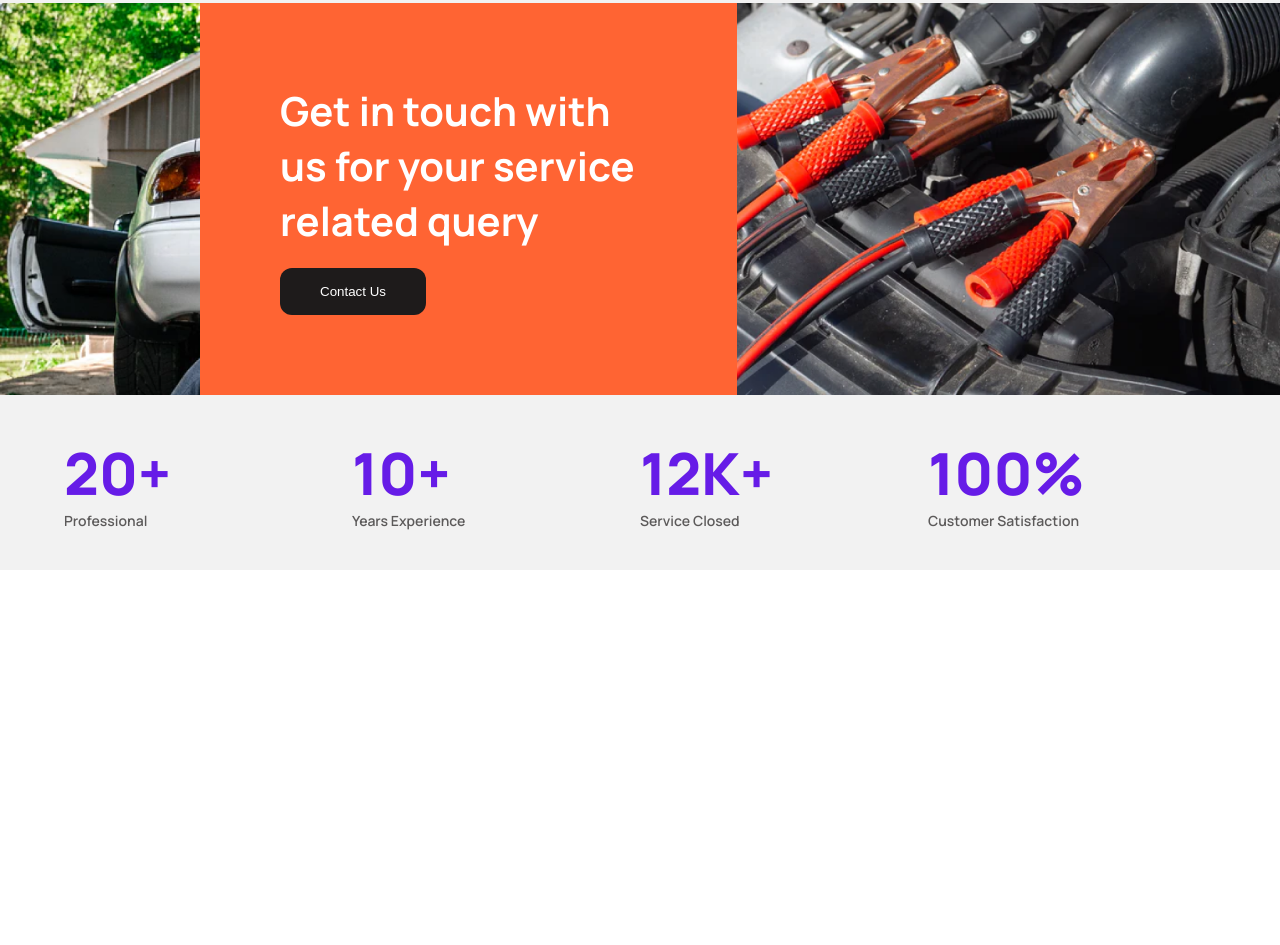
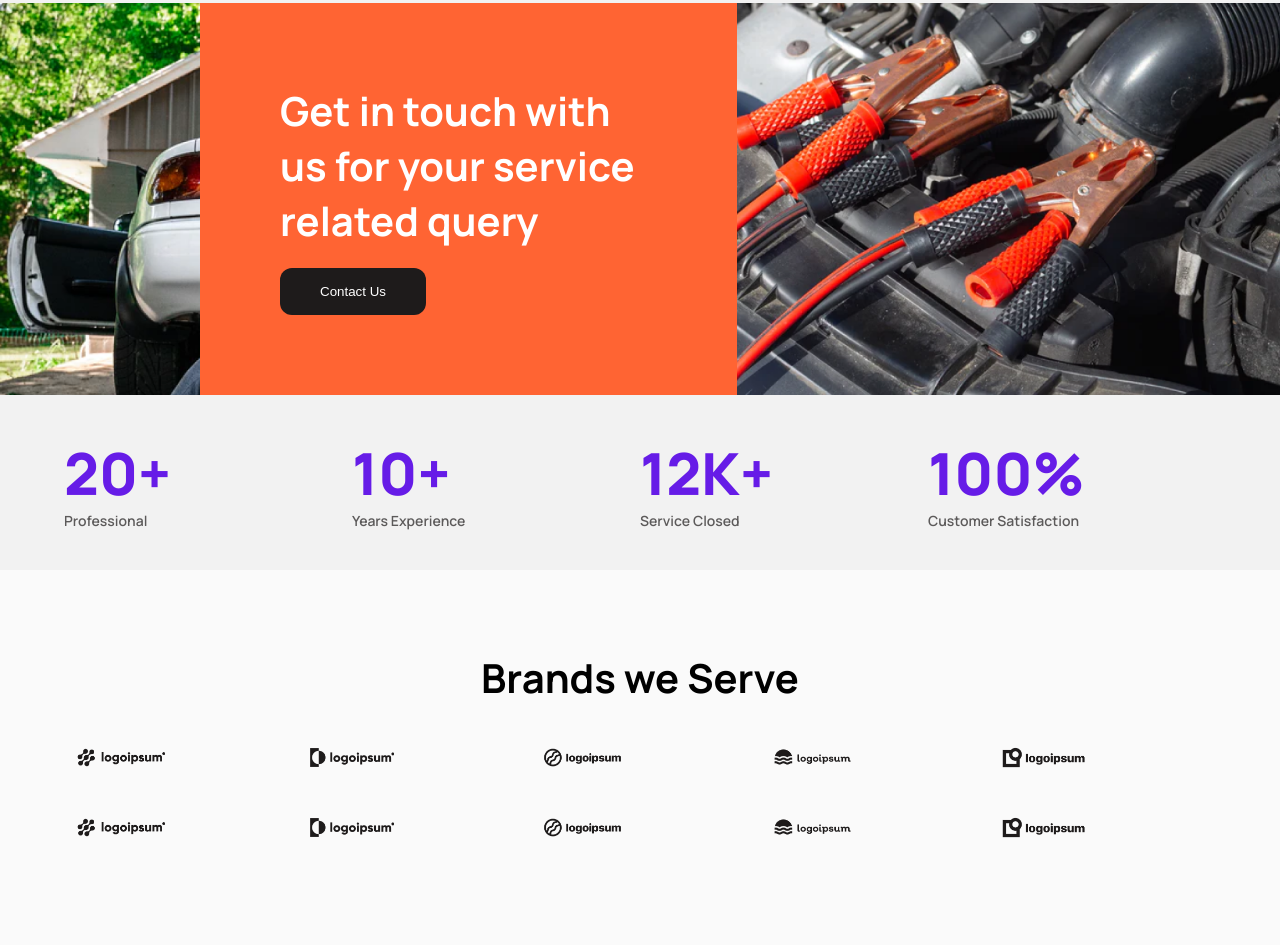
Before and after one commit to odomfavour/finsweett, a plain HTML site: page index.html in a window 1280 px wide. Shown: the part 3138-4083 px from the top of the page. Before the commit the page ends 3708 px from the top, so only its background shows below. Drawn offline with Linux system fonts and the light colour scheme.

Commit message:
ft: created the Brands we offer section

```diff
--- a/css/style.css
+++ b/css/style.css
@@ -284,7 +284,21 @@ h3 {
   display: grid;
   grid-template-columns: repeat(4, 1fr);
 }
-
+/* Brand we serve section */
+.brands {
+  padding: 80px 0;
+  background: #fafafa;
+}
+.brands h3 {
+  text-align: center;
+}
+.brands-img-grid {
+  display: grid;
+  grid-template-columns: repeat(5, 1fr);
+}
+.brands-img-grid img {
+  width: 50%;
+}
 /* tablet view */
 
 @media (max-width: 769px) {
--- a/index.html
+++ b/index.html
@@ -283,5 +283,42 @@
         </div>
       </div>
     </section>
+    <section class="brands">
+      <div class="container">
+        <h3>Brands we Serve</h3>
+        <div class="brands-img-grid">
+          <div class="img-wrap">
+            <img src="./images/brand-logo-1.png" alt="" />
+          </div>
+          <div class="img-wrap">
+            <img src="./images/brand-logo-2.png" alt="" />
+          </div>
+          <div class="img-wrap">
+            <img src="./images/brand-logo-3.png" alt="" />
+          </div>
+          <div class="img-wrap">
+            <img src="./images/brand-logo-4.png" alt="" />
+          </div>
+          <div class="img-wrap">
+            <img src="./images/brand-logo-5.png" alt="" />
+          </div>
+          <div class="img-wrap">
+            <img src="./images/brand-logo-1.png" alt="" />
+          </div>
+          <div class="img-wrap">
+            <img src="./images/brand-logo-2.png" alt="" />
+          </div>
+          <div class="img-wrap">
+            <img src="./images/brand-logo-3.png" alt="" />
+          </div>
+          <div class="img-wrap">
+            <img src="./images/brand-logo-4.png" alt="" />
+          </div>
+          <div class="img-wrap">
+            <img src="./images/brand-logo-5.png" alt="" />
+          </div>
+        </div>
+      </div>
+    </section>
   </body>
 </html>
```
Also changed, not shown: images/brand-logo-1.png (added), images/brand-logo-2.png (added), images/brand-logo-3.png (added), images/brand-logo-4.png (added), images/brand-logo-5.png (added).
